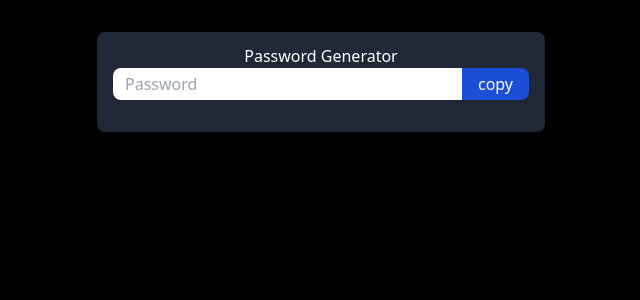
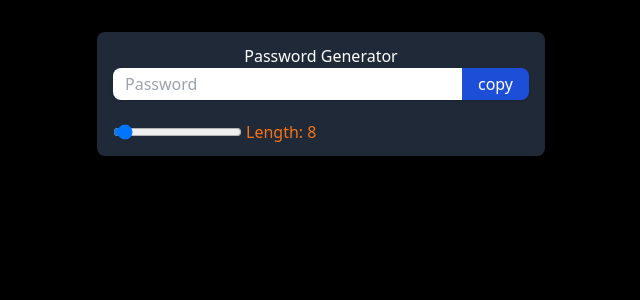
Before and after one commit to ShubhamAgarwal-11/Password-generator, a React (Create React App) app: page / in a window 1280 px wide. Shown: the top 300 px of the page, without its empty margins (319-959 px from the left). Built offline with nearby package versions, Linux system fonts and the light colour scheme.

Commit message:
length setup ui

```diff
--- a/src/App.js
+++ b/src/App.js
@@ -1,6 +1,7 @@
 import { useState } from "react";
 function App() {
   const [password,setPassword] = useState("");
+  const [length,setLength] = useState(8);
   return (
     <>
       <div className="className='w-full max-w-md shadow-md mx-auto rounded-lg px-4 my-8 py-3 text-orange-500 bg-gray-800">
@@ -15,6 +16,19 @@ function App() {
           />
           <button className="text-white bg-blue-700 px-4 py-1">copy</button>
         </div>
+        <div className="flex text-smgap-x-2">
+          <div className="flex items-center gap-x-1">
+              <input
+                type="range"
+                min={5}
+                max={100}
+                value={length}
+                onChange={(e)=>{setLength(e.target.value)}}
+              />
+              <label>Length: {length}</label>
+          </div>
+
+        </div>
       </div>
     </>
     );
```
